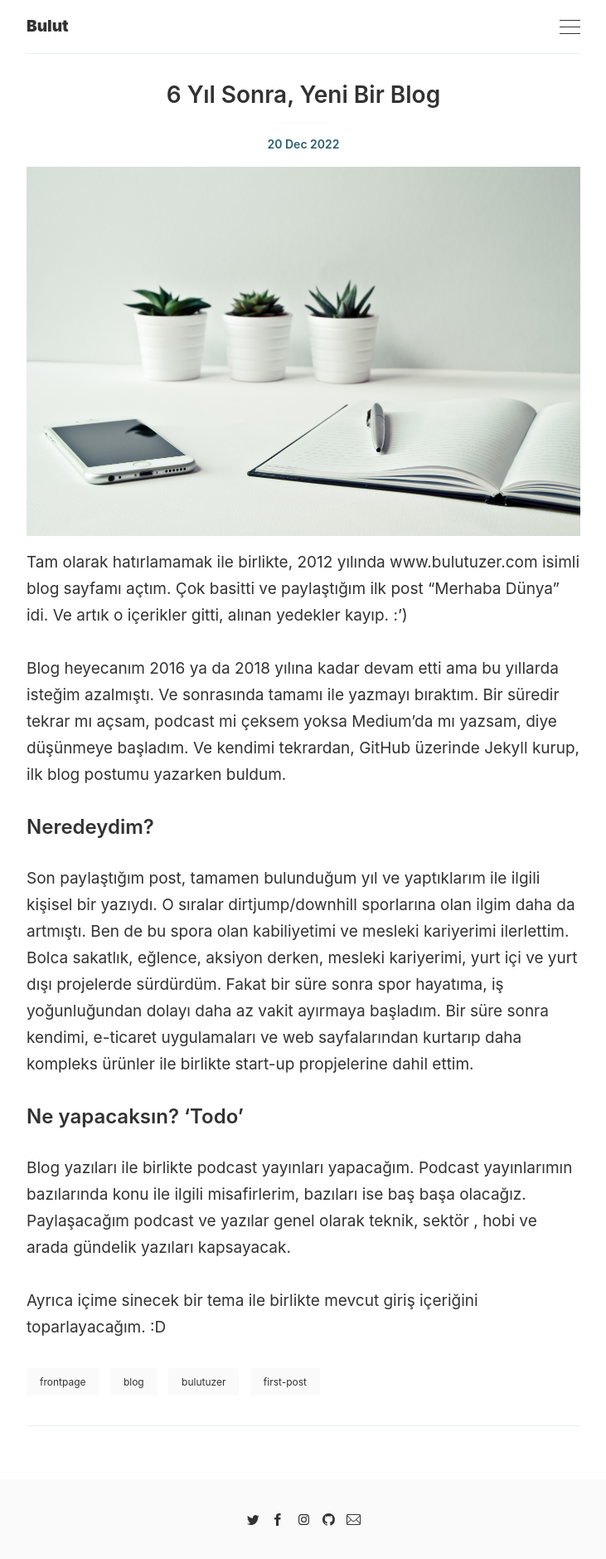
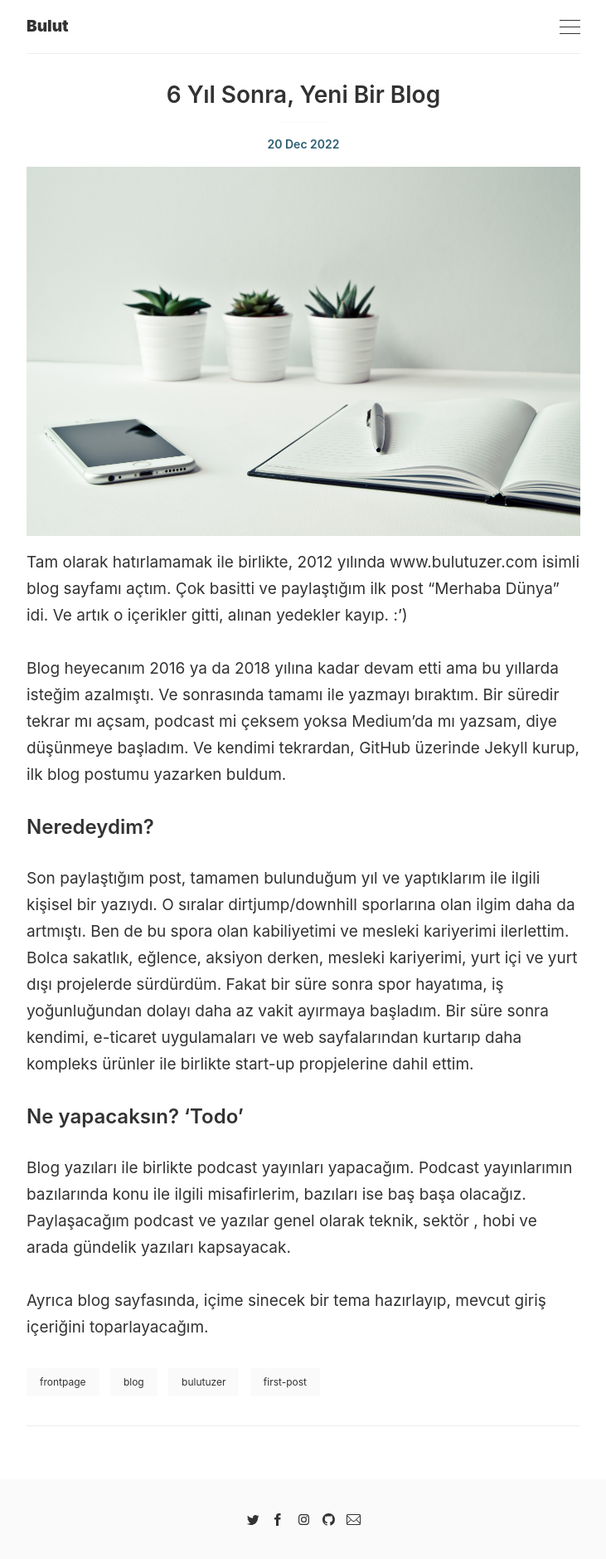
Before and after one commit to bulutuzer/bulutuzer, a Jekyll site: the page built from _posts/2022-12-20-6-yil-sonra-yeni-bir-blog.markdown, in a window 1280 px wide. Shown: the whole page at 83% size, without its empty margins (274-1005 px from the left). Built offline with Jekyll 4.4.1, drawn with Linux system fonts in a browser that asks for light colours.

Commit message:
fix: content changed

```diff
--- a/_posts/2022-12-20-6-yil-sonra-yeni-bir-blog.markdown
+++ b/_posts/2022-12-20-6-yil-sonra-yeni-bir-blog.markdown
@@ -17,4 +17,4 @@ Son paylaştığım post, tamamen bulunduğum yıl ve yaptıklarım ile ilgili k
 
 Blog yazıları ile birlikte podcast yayınları yapacağım. Podcast yayınlarımın bazılarında konu ile ilgili misafirlerim, bazıları ise baş başa olacağız. Paylaşacağım podcast ve yazılar genel olarak teknik, sektör , hobi ve arada gündelik yazıları kapsayacak.
 
-Ayrıca içime sinecek bir tema ile birlikte mevcut giriş içeriğini toparlayacağım. :D
+Ayrıca blog sayfasında, içime sinecek bir tema hazırlayıp, mevcut giriş içeriğini toparlayacağım.
```
